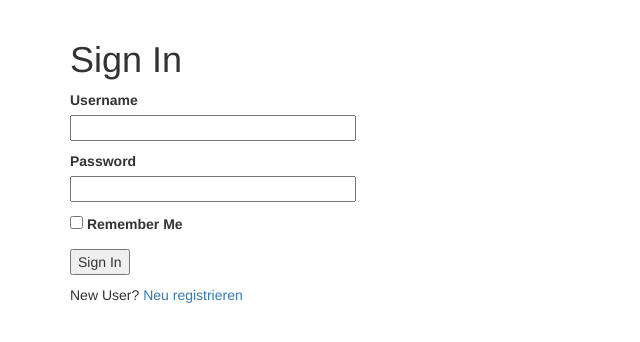
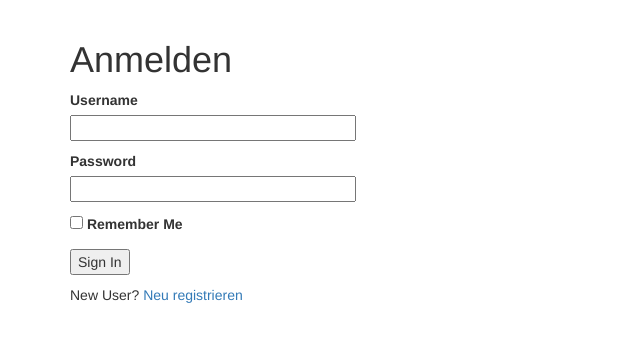
Before and after one commit to cpthappy/CoronaLMS, a Flask app: page /login in a window 1280 px wide. Shown: the part 52-394 px from the top of the page, without its empty margins (0-640 px from the left). Run offline with Flask 2, Linux system fonts and the light colour scheme; some libraries are stand-ins or nearby versions.

Commit message:
Sign In in Anmelden geändert

```diff
--- a/app/templates/login.html
+++ b/app/templates/login.html
@@ -2,7 +2,7 @@
 {% import 'bootstrap/wtf.html' as wtf %}
 
 {% block app_content %}
-    <h1>Sign In</h1>
+    <h1>Anmelden</h1>
     <form action="" method="post" novalidate>
         {{ form.hidden_tag() }}
         <p>
```
